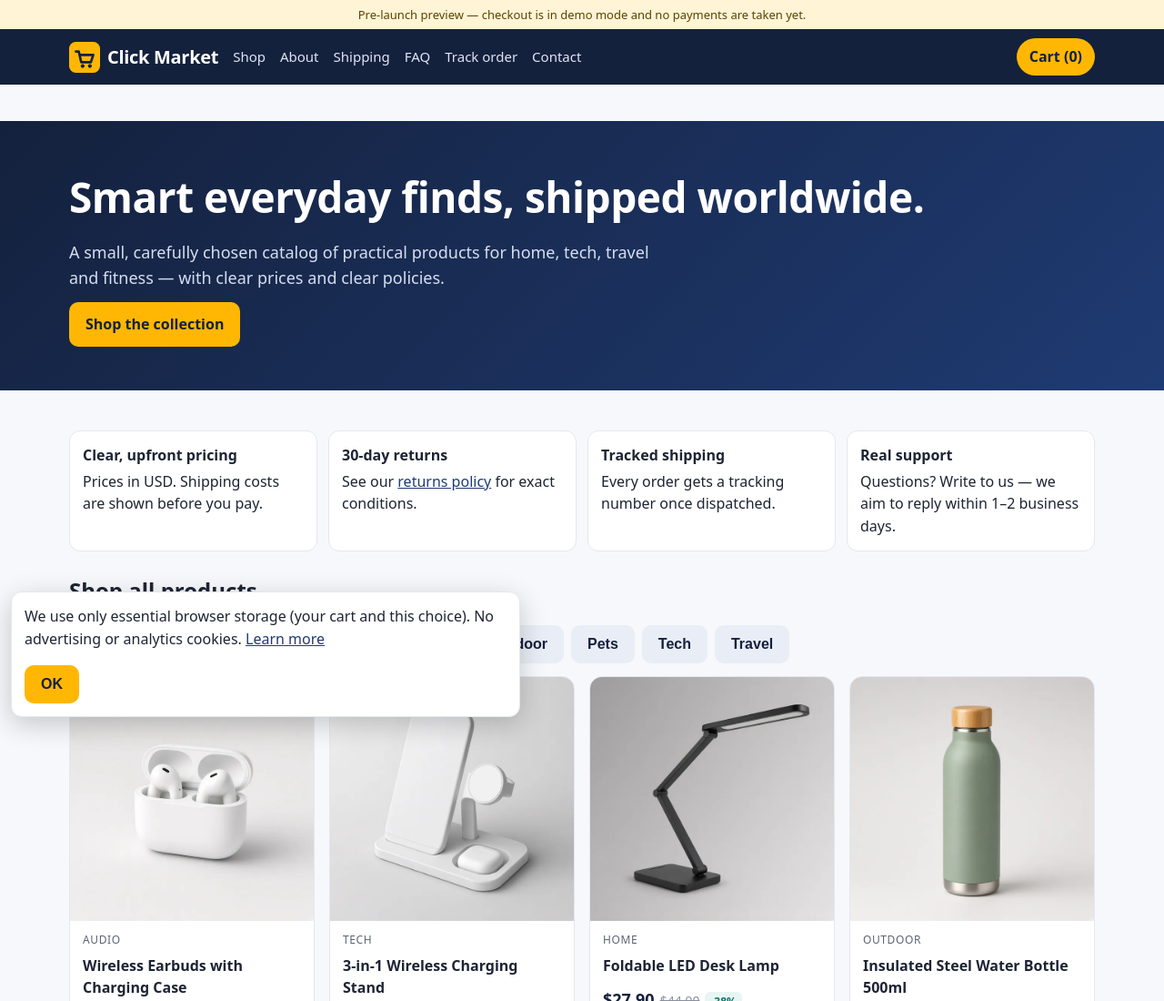
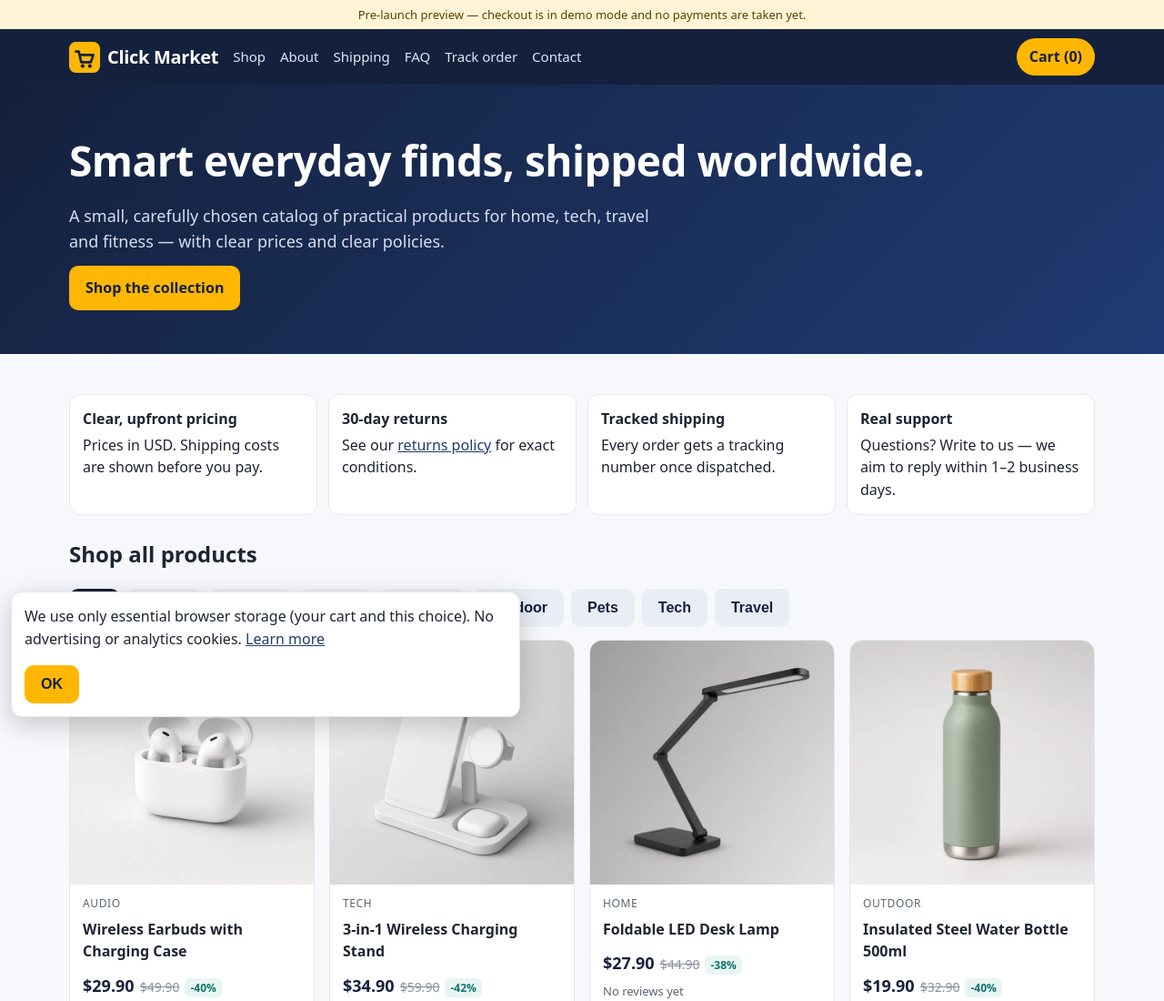
Before and after one commit to benkehati26-pixel/click-market, a plain HTML site: page index.html in a window 1280 px wide. Shown: the top 1100 px of the page at 91% size. Drawn offline with Linux system fonts and the light colour scheme.

Commit message:
Nav polish

```diff
--- a/style.css
+++ b/style.css
@@ -7,7 +7,7 @@ a{color:var(--blue)}img{max-width:100%;height:auto;display:block}
 header.site{background:var(--navy);color:#fff;position:sticky;top:0;z-index:20}
 .hwrap{max-width:1160px;margin:auto;display:flex;align-items:center;gap:16px;padding:10px 16px;flex-wrap:wrap}
 .brand{display:flex;align-items:center;gap:8px;color:#fff;text-decoration:none;font-weight:800;font-size:20px;letter-spacing:-.3px}
-nav.main{display:flex;gap:16px;flex:1;flex-wrap:wrap}nav.main a{color:#dfe6f5;text-decoration:none;font-size:15px}nav.main a:hover{color:#fff}
+nav.main{display:flex;gap:16px;flex:1;flex-wrap:wrap}main:empty{padding:0}nav.main a{white-space:nowrap;color:#dfe6f5;text-decoration:none;font-size:15px}nav.main a:hover{color:#fff}
 .cartlink{margin-left:auto;background:var(--accent);color:var(--navy);text-decoration:none;font-weight:700;border-radius:999px;padding:8px 14px}
 main{max-width:1160px;margin:auto;padding:20px 16px}
 .hero{background:linear-gradient(135deg,var(--navy),var(--blue));color:#fff}
```
